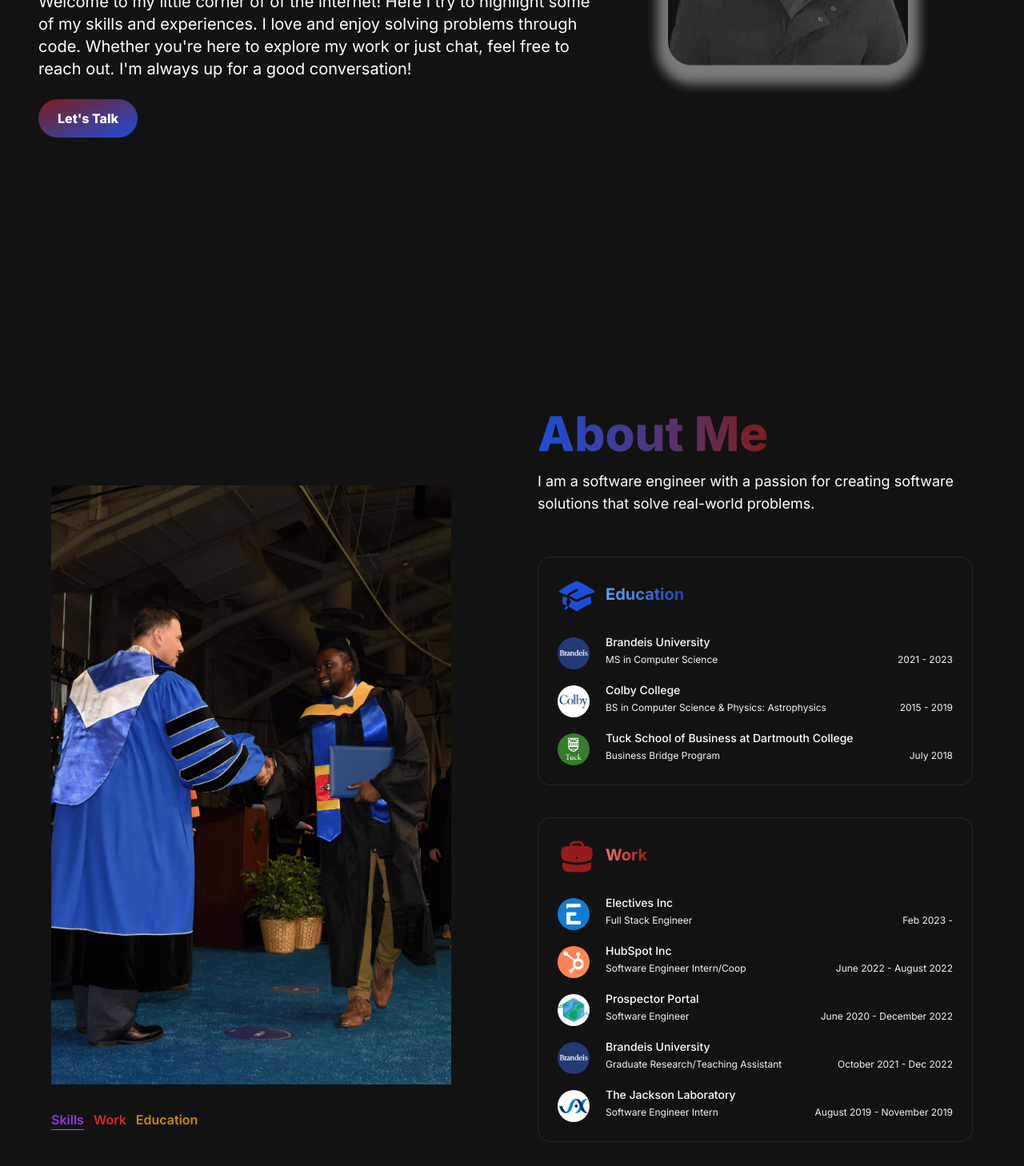
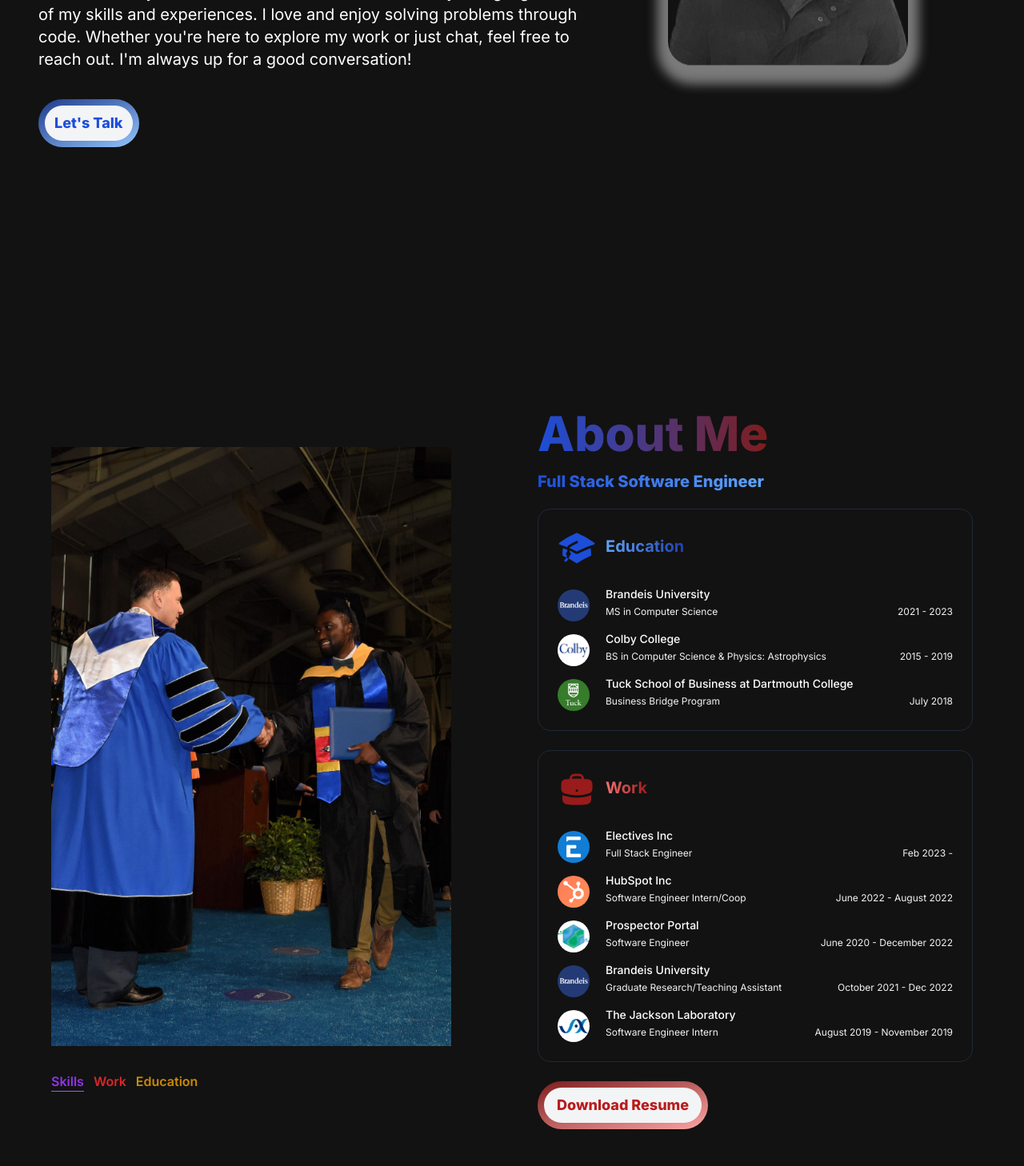
Before and after one commit to mkhanyisig/personal-portfolio, a Next.js app: page / in a window 1280 px wide. Shown: the part 520-1978 px from the top of the page at 80% size. Built offline with nearby package versions, Linux system fonts and the light colour scheme.

Commit message:
make buttons beautiful

```diff
--- a/src/app/components/AboutSection.jsx
+++ b/src/app/components/AboutSection.jsx
@@ -76,13 +76,10 @@
     title: "Work",
     id: "work",
     content: (
-      <ul className="list-disc pl-2">
-        <li>Full Stack Engineer, Electives Inc, Feb 2023 - </li>
-        <li>
-          Software Engineer Intern/Coop, HubSpot Inc, June 2022 - August 2022
-        </li>
-        <li>Software Engineer, Prospector Portal, June 2020 - December 2022</li>
-      </ul>
+      <p>
+        I have worked mostly within startup environments in small autonomous
+        teams
+      </p>
     ),
   },
   {
@@ -155,12 +152,12 @@
               About Me
             </span>
           </h2>
-          <p className="text-base lg:text-lg ">
-            I am a software engineer with a passion for creating software
-            solutions that solve real-world problems.
+          <p className="text-xl font-extrabold">
+            <span className="bg-clip-text text-transparent bg-gradient-to-r from-blue-700 to-blue-400">
+              Full Stack Software Engineer
+            </span>
           </p>
-
-          <div className="mt-8">
+          <div className="mt-2">
             <ExperienceSection
               title="Education"
               items={educationItems}
@@ -173,8 +170,8 @@
               darkMode={isBackgroundDark}
             />
           </div>
-          <button className="px-1 py-1 w-full sm:w-fit rounded-full bg-gradient-to-br  from-red-900 to-blue-700 hover:bg-slate-800  mt-3">
-            <span className="text-white block bg-[#121212] hover:bg-slate-800 rounded-full px-5 py-2 font-extrabold">
+          <button className="px-2 py-2 w-full sm:w-fit rounded-full bg-gradient-to-br from-red-900 to-red-300 hover:bg-slate-800 mt-3">
+            <span className="text-red-700 block text-lg bg-gray-100 hover:bg-gray-300 rounded-full px-4 py-2 font-extrabold">
               Download Resume
             </span>
           </button>
--- a/src/app/components/ExperienceSection.jsx
+++ b/src/app/components/ExperienceSection.jsx
@@ -37,7 +37,7 @@
 
 const ExperienceSection = ({ title, id, items, darkMode }) => {
   return (
-    <section className="text-white py-5 " id={id}>
+    <section className="text-white py-3 " id={id}>
       <div className="rounded-2xl border border-gray-800 p-6 dark:border-zinc-400">
         {title === "Work" ? (
           <h2 className="flex text-xl font-bold text-zinc-900 dark:text-zinc-100">
@@ -55,7 +55,7 @@
           </h2>
         )}
 
-        <ol className="mt-6 space-y-4">
+        <ol className="mt-6 space-y-3">
           {items.map((item, index) => (
             <ExperienceItem key={index} darkMode={darkMode} {...item} />
           ))}
--- a/src/app/components/HeroSection.jsx
+++ b/src/app/components/HeroSection.jsx
@@ -69,8 +69,10 @@
             conversation!
           </p>
           <div>
-            <button className="px-6 py-3 w-full sm:w-fit rounded-full mr-4 bg-gradient-to-br from-red-900 to-blue-700 hover:bg-slate-200 text-white font-extrabold">
-              Let's Talk
+            <button className="px-2 py-2 mr-4 w-full sm:w-fit rounded-full bg-gradient-to-br from-blue-900 to-blue-300 hover:bg-slate-800 mt-3">
+              <span className="text-blue-700 block text-lg bg-gray-100 hover:bg-gray-300 rounded-full px-3 py-2 font-extrabold">
+                Let's Talk
+              </span>
             </button>
           </div>
         </div>
```
